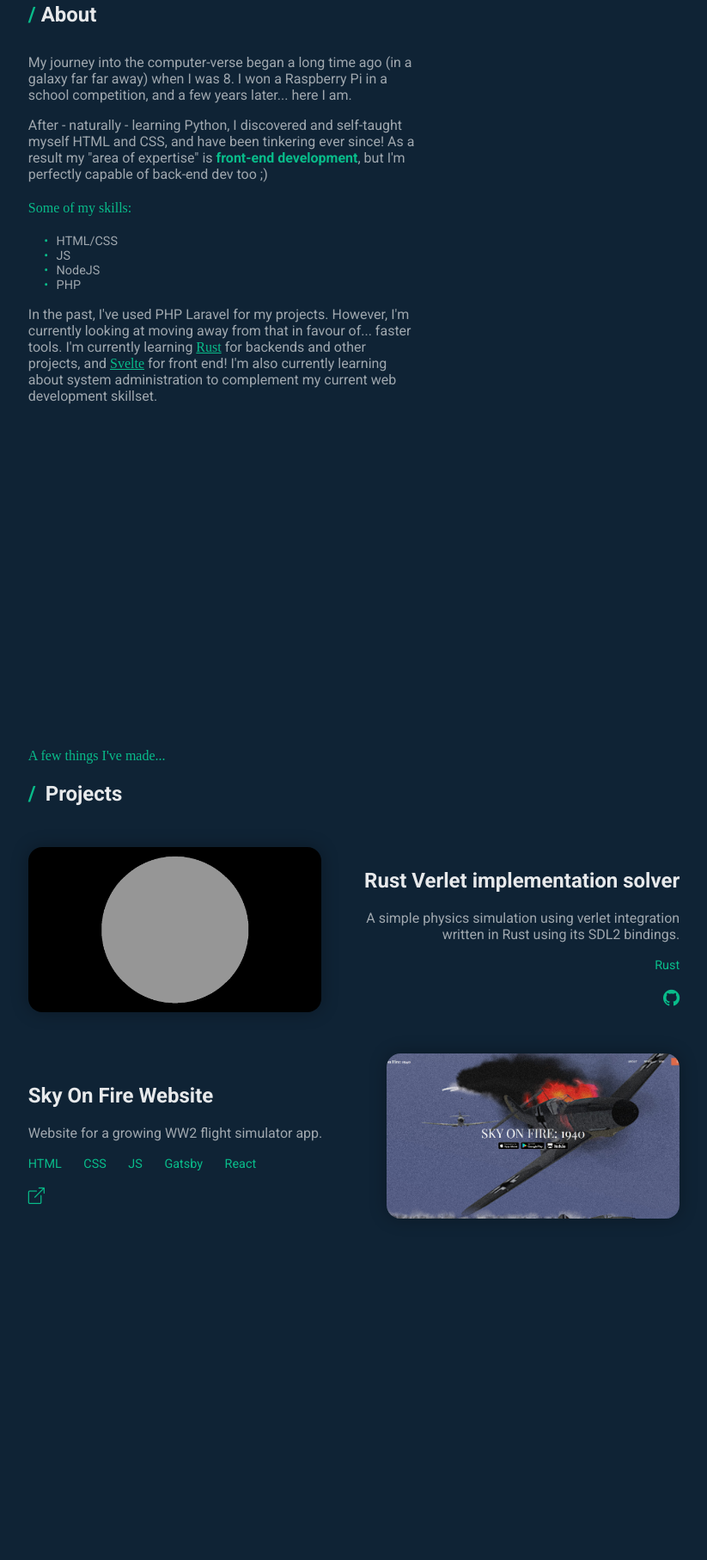
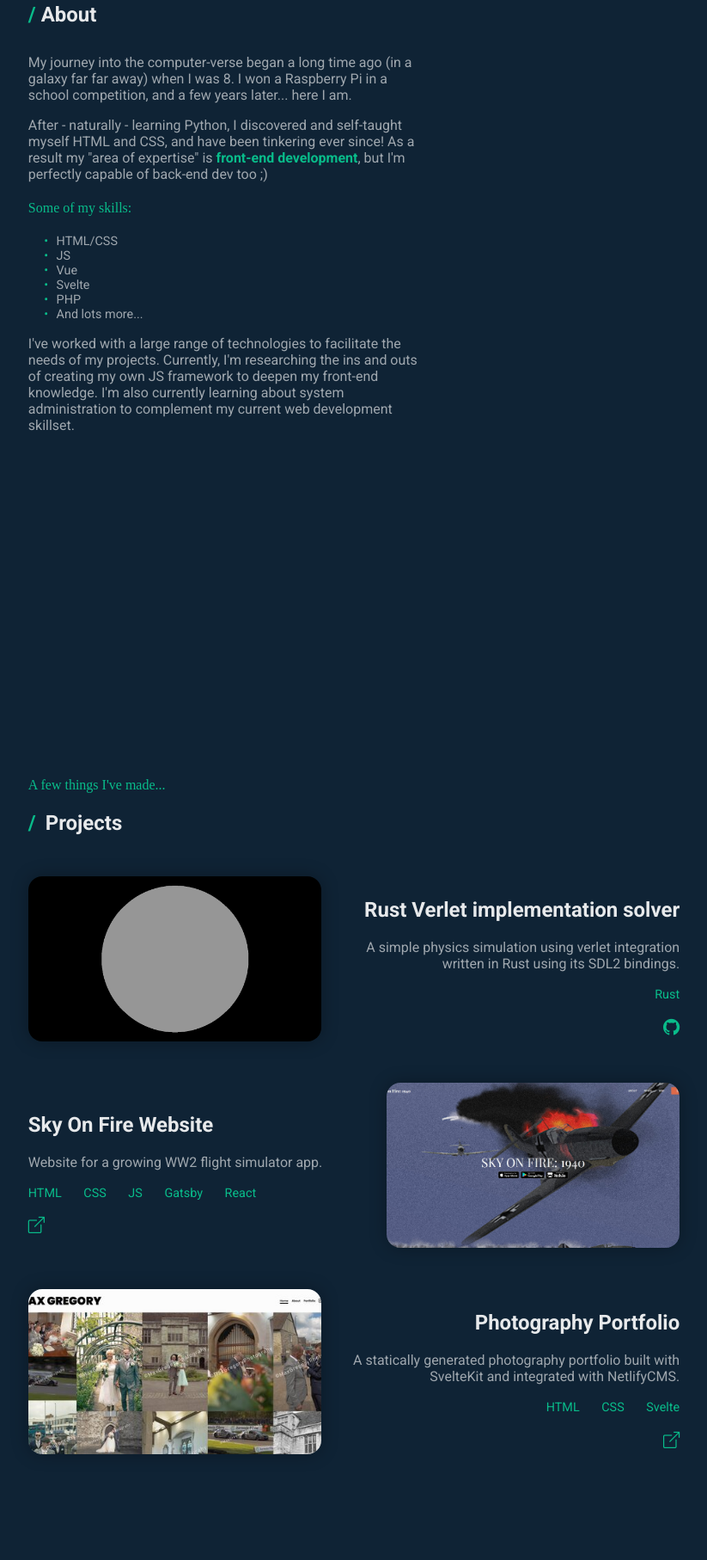
Before and after one commit to MrSandyWilly/mrsandywilly.com, a website built with Vite: page index.html in a window 1280 px wide. Shown: the part 965-2779 px from the top of the page at 86% size, without its empty margins (228-1051 px from the left). Built offline with nearby package versions, Linux system fonts and the light colour scheme; a web font is replaced by a local one.

Commit message:
Update index.html

```diff
--- a/index.html
+++ b/index.html
@@ -27,7 +27,7 @@
             <div id="hero-inner">
                 <h4 class="subheading">Hi, I'm</h4>
                 <h1 class="mrsandywilly">Will S</h1>
-                <p>I'm a web developer with around <strong>6 years</strong> of tinkering under my belt and (sometimes) an eye for designing too. Currently, I'm <span id="hero-typed">[typed text here]</span><span id="cursor">&nbsp;&nbsp;</span></p>
+                <p>I'm a web developer with around <strong>7 years</strong> of tinkering under my belt and (sometimes) an eye for designing too. Currently, I'm <span id="hero-typed">[typed text here]</span><span id="cursor">&nbsp;&nbsp;</span></p>
                 <a class="button" href="#contact">Contact me</a>
             </div>
         </div>
@@ -39,10 +39,12 @@
             <ul>
                 <li>HTML/CSS</li>
                 <li>JS</li>
-                <li>NodeJS</li>
+                <li>Vue</li>
+                <li>Svelte</li>
                 <li>PHP</li>
+                <li>And lots more...</li>
             </ul>
-            <p class="about-p">In the past, I've used PHP Laravel for my projects. However, I'm currently looking at moving away from that in favour of... faster tools. I'm currently learning <a href="https://www.rust-lang.org/">Rust</a> for backends and other projects, and <a href="https://svelte.dev">Svelte</a> for front end! I'm also currently learning about system administration to complement my current web development skillset.</p>
+            <p class="about-p">I've worked with a large range of technologies to facilitate the needs of my projects. Currently, I'm researching the ins and outs of creating my own JS framework to deepen my front-end knowledge. I'm also currently learning about system administration to complement my current web development skillset.</p>
         </section>
         <section id="projects">
             <h4 class="subheading">A few things I've made...</h4>
@@ -99,6 +101,23 @@
                     <a href="https://skyonfire.app"><i class="bi bi-box-arrow-up-right"></i></a>
                 </div>
             </div>
+            <div class="project">
+                <div class="project-image" style="background-image: url(/projects/maxgregory.jpg);">
+                    <div class="project-image-link">
+                        <a href="https://maxgregoryphotography.com" class="button">Visit</a>
+                    </div>
+                </div>
+                <div class="project-details">
+                    <h1 class="heading">Photography Portfolio</h1>
+                    <p>A statically generated photography portfolio built with SvelteKit and integrated with NetlifyCMS.</p>
+                    <div class="project-stack">
+                        <span>HTML</span>
+                        <span>CSS</span>
+                        <span>Svelte</span>
+                    </div>
+                    <a href="https://maxgregoryphotography.com"><i class="bi bi-box-arrow-up-right"></i></a>
+                </div>
+            </div>
         </section>
         <section id="contact">
             <h4 class="subheading">Get in touch...</h4>
```
